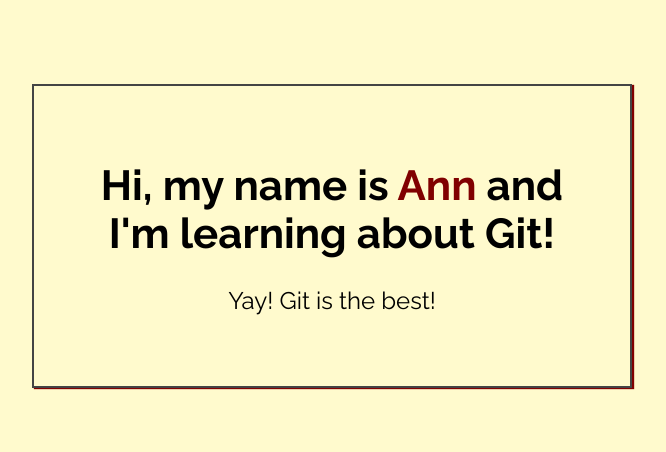
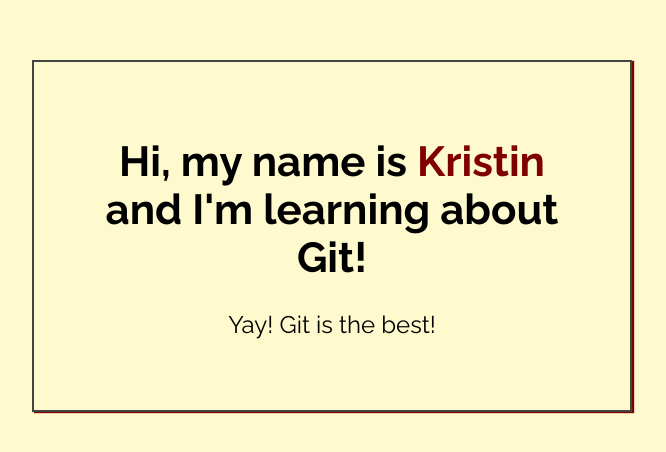
Before and after one commit to kristinrusher/documents-my-first-repo, a plain HTML site: page index.html in a window 1280 px wide. Shown: the part 164-616 px from the top of the page, without its empty margins (308-974 px from the left). Drawn offline with Linux system fonts and the light colour scheme.

Commit message:
Changed name to index.html

```diff
--- a/index.html
+++ b/index.html
@@ -14,7 +14,7 @@
 <body>
 
     <div class="greeting">
-        <h1>Hi, my name is <span class="highlight">Ann</span> and I'm learning about Git! </h1>
+        <h1>Hi, my name is <span class="highlight">Kristin</span> and I'm learning about Git! </h1>
 
         <p>Yay! Git is the best!</p>
     </div>
```
